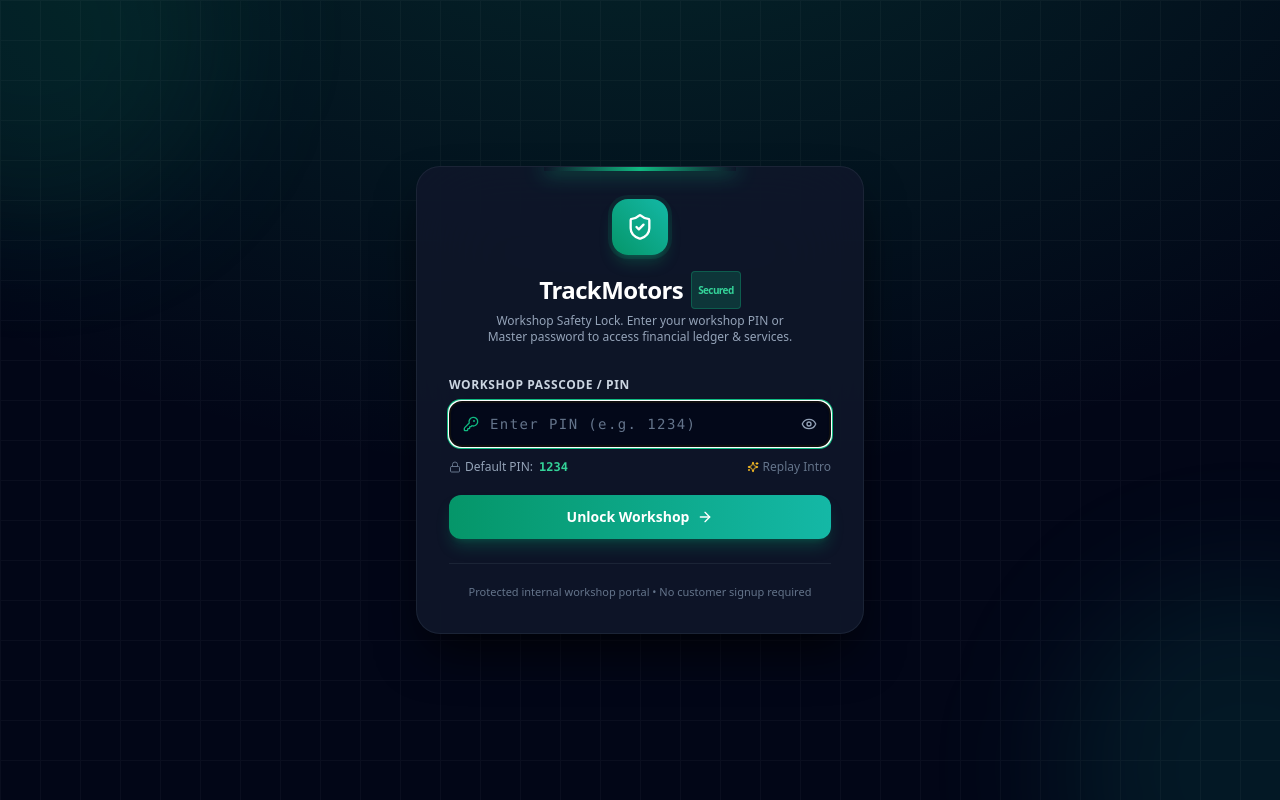
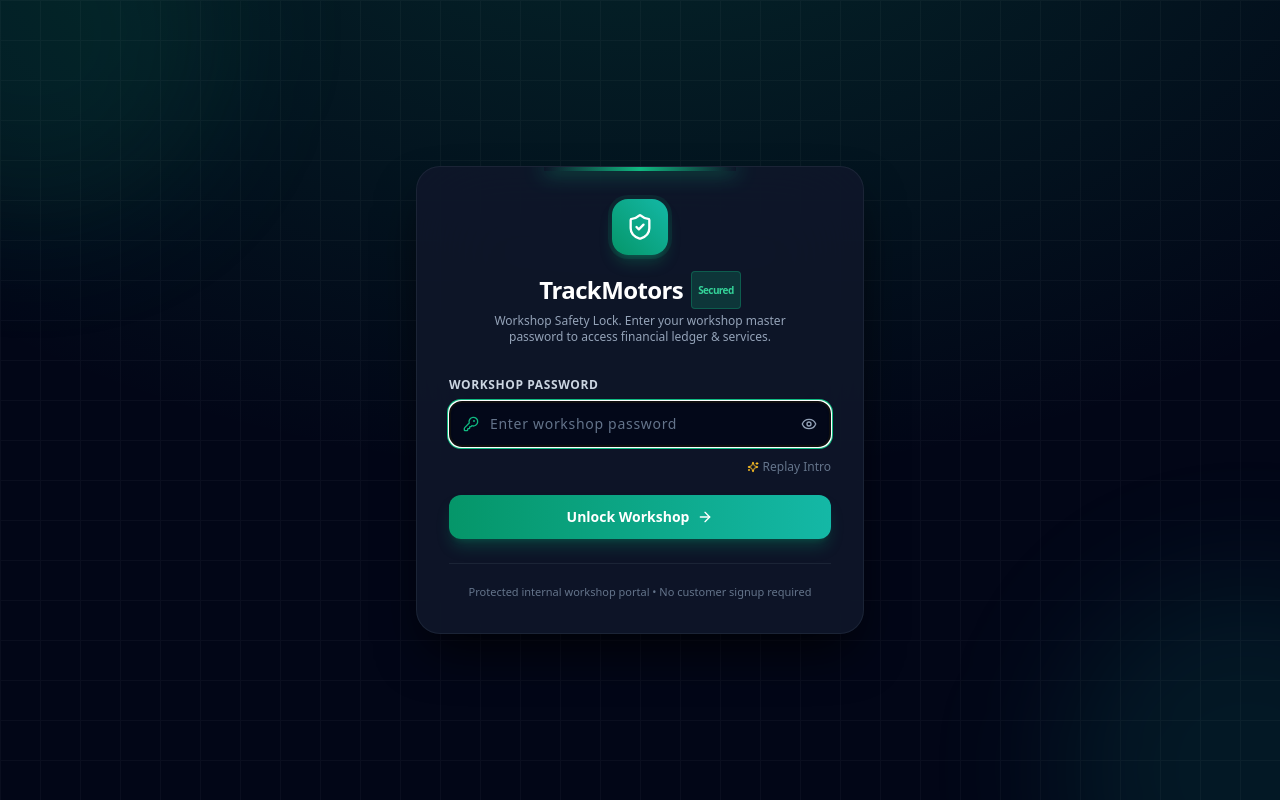
Before and after one commit to tousifmuhimine/TrackMoto, a Next.js app: page /login in a window 1280 px wide. Built offline with nearby package versions, Linux system fonts and the light colour scheme.

Commit message:
feat: set permanent password to carboneight1122@ and remove demo pin

```diff
--- a/docker-compose.yml
+++ b/docker-compose.yml
@@ -12,8 +12,7 @@ services:
       - NODE_ENV=production
       - NEXTAUTH_SECRET=${NEXTAUTH_SECRET:-trackmoto-bike-workshop-secret-key-2026}
       - NEXT_PUBLIC_APP_NAME=${NEXT_PUBLIC_APP_NAME:-TrackMotors}
-      - WORKSHOP_PIN=${WORKSHOP_PIN:-1234}
-      - ADMIN_PASSWORD=${ADMIN_PASSWORD:-admin}
+      - ADMIN_PASSWORD=${ADMIN_PASSWORD:-carboneight1122@}
     depends_on:
       db:
         condition: service_healthy
--- a/src/app/api/auth/login/route.ts
+++ b/src/app/api/auth/login/route.ts
@@ -5,18 +5,16 @@ export async function POST(request: Request) {
   try {
     const { passcode } = await request.json();
 
-    const validPin = process.env.WORKSHOP_PIN || "1234";
-    const validPassword = process.env.ADMIN_PASSWORD || "admin";
-
+    const validPassword = process.env.ADMIN_PASSWORD || "carboneight1122@";
     const entered = (passcode || "").trim();
 
-    if (entered === validPin || entered === validPassword || entered.toLowerCase() === "trackmoto") {
+    if (entered === validPassword) {
       const cookieStore = await cookies();
       cookieStore.set("trackmoto_auth", "authenticated_session_token_trackmoto_2026", {
         httpOnly: true,
         secure: process.env.NODE_ENV === "production",
         sameSite: "lax",
-        maxAge: 60 * 60 * 24 * 30, // 30 days
+        maxAge: 60 * 60 * 24 * 365 * 10, // 10 years (permanent)
         path: "/",
       });
 
@@ -27,7 +25,7 @@ export async function POST(request: Request) {
     }
 
     return NextResponse.json(
-      { error: "Incorrect passcode. Default PIN is 1234." },
+      { error: "Incorrect password. Please try again." },
       { status: 401 }
     );
   } catch (err: any) {
--- a/src/app/login/page.tsx
+++ b/src/app/login/page.tsx
@@ -62,7 +62,7 @@ export default function LoginPage() {
   const handleLogin = async (e: React.FormEvent) => {
     e.preventDefault();
     if (!passcode.trim()) {
-      toast.warning("Please enter your Workshop PIN or Password");
+      toast.warning("Please enter your Workshop Password");
       return;
     }
 
@@ -241,7 +241,7 @@ export default function LoginPage() {
                 </span>
               </h2>
               <p className="text-xs text-slate-400 mt-1 max-w-xs mx-auto">
-                Workshop Safety Lock. Enter your workshop PIN or Master password to access financial ledger & services.
+                Workshop Safety Lock. Enter your workshop master password to access financial ledger & services.
               </p>
             </div>
           </div>
@@ -250,7 +250,7 @@ export default function LoginPage() {
           <form onSubmit={handleLogin} className="space-y-5">
             <div>
               <label className="block text-xs font-semibold uppercase tracking-wider text-slate-300 mb-2">
-                Workshop Passcode / PIN
+                Workshop Password
               </label>
 
               <div className="relative">
@@ -262,10 +262,10 @@ export default function LoginPage() {
                   type={showPassword ? "text" : "password"}
                   autoFocus
                   required
-                  placeholder="Enter PIN (e.g. 1234)"
+                  placeholder="Enter workshop password"
                   value={passcode}
                   onChange={(e) => setPasscode(e.target.value)}
-                  className="w-full pl-10 pr-11 py-3 text-sm rounded-xl bg-slate-950/80 border border-slate-700/80 text-white placeholder-slate-500 font-mono tracking-widest focus:outline-hidden focus:ring-2 focus:ring-emerald-500 focus:border-transparent transition-all shadow-inner"
+                  className="w-full pl-10 pr-11 py-3 text-sm rounded-xl bg-slate-950/80 border border-slate-700/80 text-white placeholder-slate-500 tracking-wider focus:outline-hidden focus:ring-2 focus:ring-emerald-500 focus:border-transparent transition-all shadow-inner"
                 />
 
                 <button
@@ -278,20 +278,8 @@ export default function LoginPage() {
                 </button>
               </div>
 
-              {/* Preset helper for easy entry */}
-              <div className="mt-3 flex items-center justify-between text-xs text-slate-400">
-                <span className="flex items-center gap-1">
-                  <Lock className="w-3 h-3 text-slate-500" />
-                  <span>Default PIN:</span>
-                  <button
-                    type="button"
-                    onClick={() => setPasscode("1234")}
-                    className="font-mono text-emerald-400 font-bold hover:underline ml-0.5"
-                  >
-                    1234
-                  </button>
-                </span>
-
+              {/* Action helpers */}
+              <div className="mt-3 flex items-center justify-end text-xs text-slate-400">
                 <button
                   type="button"
                   onClick={() => setShowIntro(true)}
```
